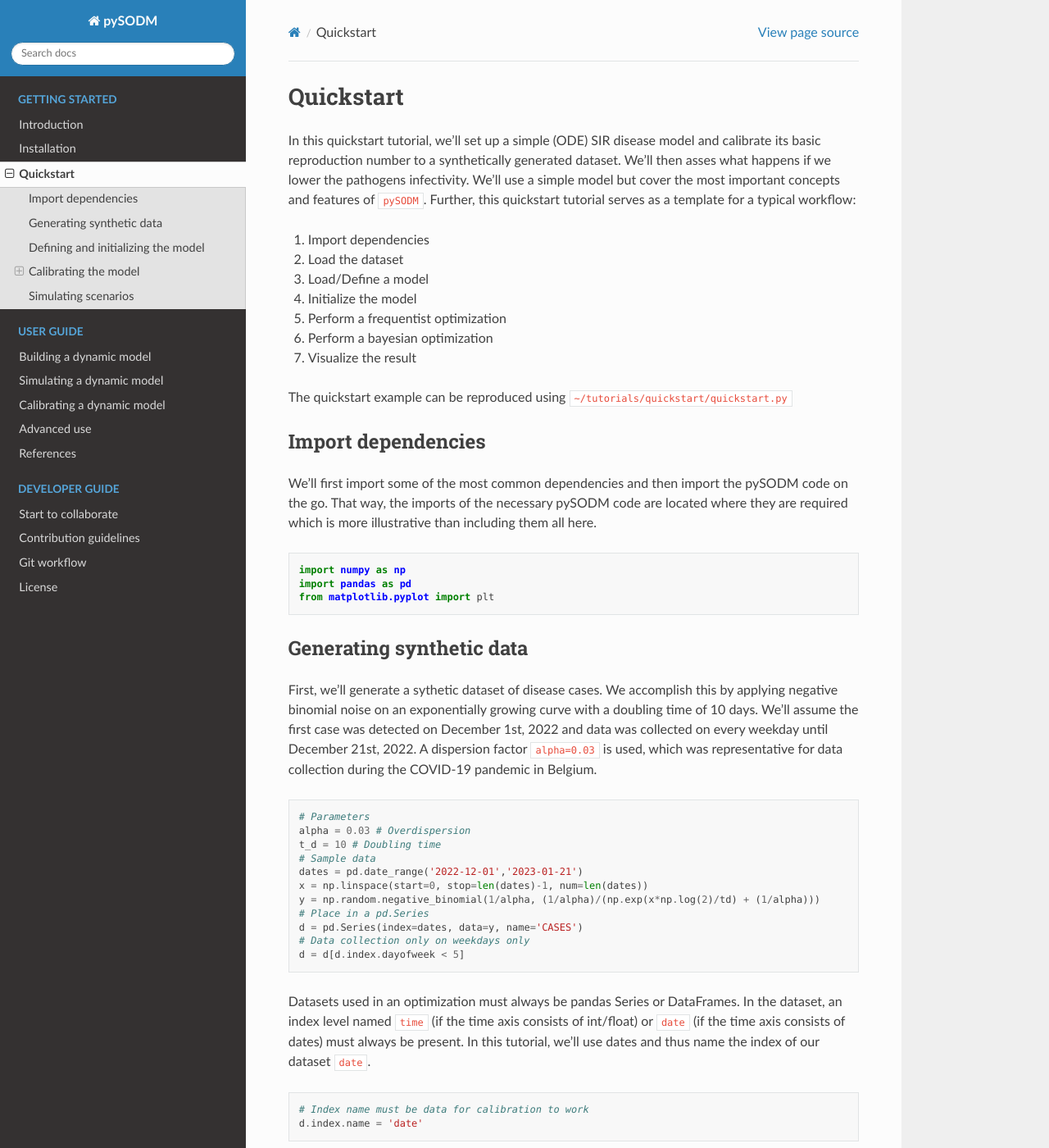
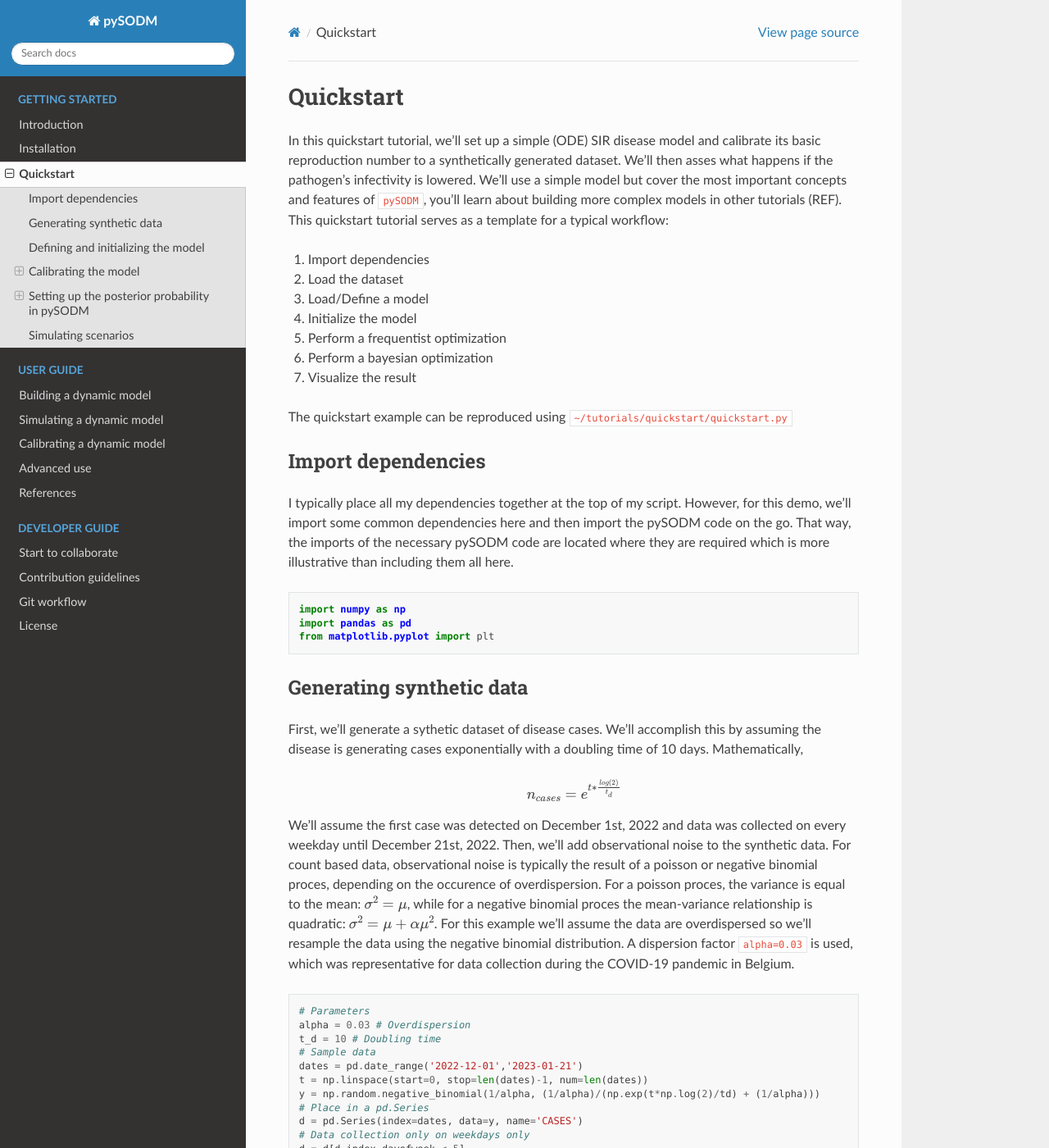
Before and after one commit to twallema/pySODM, a Sphinx documentation site: the page built from docs/quickstart.md, in a window 1280 px wide and 1400 px high. Shown: the whole window at 82% size. Built offline with Sphinx 7.4.7 and the Read the Docs theme 2.0.0, drawn with Linux system fonts in a browser that asks for light colours; some of the changed text lies outside the part shown.

Commit message:
changes to the docs

````diff
--- a/docs/quickstart.md
+++ b/docs/quickstart.md
@@ -1,6 +1,6 @@
 ## Quickstart
 
-In this quickstart tutorial, we'll set up a simple (ODE) SIR disease model and calibrate its basic reproduction number to a synthetically generated dataset. We'll then asses what happens if we lower the pathogens infectivity. We'll use a simple model but cover the most important concepts and features of `pySODM`. Further, this quickstart tutorial serves as a template for a typical workflow:
+In this quickstart tutorial, we'll set up a simple (ODE) SIR disease model and calibrate its basic reproduction number to a synthetically generated dataset. We'll then asses what happens if the pathogen's infectivity is lowered. We'll use a simple model but cover the most important concepts and features of `pySODM`, you'll learn about building more complex models in other tutorials (REF). This quickstart tutorial serves as a template for a typical workflow:
 1. Import dependencies
 2. Load the dataset
 3. Load/Define a model
@@ -13,7 +13,7 @@
 
 ### Import dependencies
 
-We'll first import some of the most common dependencies and then import the pySODM code on the go. That way, the imports of the necessary pySODM code are located where they are required which is more illustrative than including them all here.
+I typically place all my dependencies together at the top of my script. However, for this demo, we'll import some common dependencies here and then import the pySODM code on the go. That way, the imports of the necessary pySODM code are located where they are required which is more illustrative than including them all here.
 
 ```
 import numpy as np
@@ -23,7 +23,13 @@
 
 ### Generating synthetic data
 
-First, we'll generate a sythetic dataset of disease cases. We accomplish this by applying negative binomial noise on an exponentially growing curve with a doubling time of 10 days. We'll assume the first case was detected on December 1st, 2022 and data was collected on every weekday until December 21st, 2022. A dispersion factor `alpha=0.03` is used, which was representative for data collection during the COVID-19 pandemic in Belgium.
+First, we'll generate a sythetic dataset of disease cases. We'll accomplish this by assuming the disease is generating cases exponentially with a doubling time of 10 days. Mathematically,
+
+```{math}
+n_{cases} = e^{t * \frac{log(2)}{t_d}}
+```
+
+We'll assume the first case was detected on December 1st, 2022 and data was collected on every weekday until December 21st, 2022. Then, we'll add observational noise to the synthetic data. For count based data, observational noise is typically the result of a poisson or negative binomial proces, depending on the occurence of overdispersion. For a poisson proces, the variance is equal to the mean: {math}`\sigma^2 = \mu`, while for a negative binomial proces the mean-variance relationship is quadratic: {math}`\sigma^2 = \mu + \alpha \mu^2`. For this example we'll assume the data are overdispersed so we'll resample the data using the negative binomial distribution. A dispersion factor `alpha=0.03` is used, which was representative for data collection during the COVID-19 pandemic in Belgium.
 
 ```
 # Parameters
@@ -31,8 +37,8 @@
 t_d = 10 # Doubling time
 # Sample data
 dates = pd.date_range('2022-12-01','2023-01-21')
-x = np.linspace(start=0, stop=len(dates)-1, num=len(dates))
-y = np.random.negative_binomial(1/alpha, (1/alpha)/(np.exp(x*np.log(2)/td) + (1/alpha)))
+t = np.linspace(start=0, stop=len(dates)-1, num=len(dates))
+y = np.random.negative_binomial(1/alpha, (1/alpha)/(np.exp(t*np.log(2)/td) + (1/alpha)))
 # Place in a pd.Series
 d = pd.Series(index=dates, data=y, name='CASES')
 # Data collection only on weekdays only
@@ -50,14 +56,28 @@
 
 ### Defining and initializing the model
 
-We'll simulate an SIR model governed by the following set of [equations](https://medium.com/@shaliniharkar/sir-model-for-spread-of-disease-the-differential-equation-model-7e441e8636ab). The model has three states: 1) The number of individuals susceptible to the disease (S), 2) the number of infectious individuals (I), and 3) the number of removed individuals (R). The model has two parameters: 1) `beta`, the rate of transmission and, 2) `gamma`, the duration of infectiousness.
+In this demo we'll set up an SIR disease model governed by the following set of equations,
 
-To define the SIR model, first, the `ODEModel` class must be loaded from `~/src/models/base.by`. The `ODEModel` class is then passed on to our model class, which we conveniently name `ODE_SIR`. Inside our model class, we'll have to define the names of the model states and parameters, as well as an `integrate` function where the differentials are computed. There are some formatting requirements to the integrate function, which are checked upon model initialization,
+```{math}
+\begin{eqnarray}
+N &=& S + I + R, \\
+\frac{dS}{dt} &=& - \beta S (I/N), \\
+\frac{dI}{dt} &=& \beta S (I/N) - (1/\gamma)I, \\
+\frac{dR}{dt} &=& (1/\gamma)I,
+\end{eqnarray}
+```
+or schematically,
 
-1. The integrate function must be a static method (include `@staticmethod`)
-2. The integrate function must have the timestep `t` as its first input
-3. The timestep `t` is first followed by the states, then the parameters
-4. The integrate function must return a differential for every model state
+<img src="./_static/figs/quickstart_flowchart_SIR.png" width="400" />
+
+The model has three states: 1) The number of individuals susceptible to the disease (S), 2) the number of infectious individuals (I), and 3) the number of removed individuals (R). The model has two parameters: 1) `beta`, the rate of transmission and, 2) `gamma`, the duration of infectiousness.
+
+To define the SIR model, first, the `ODEModel` class must be loaded from `~/src/models/base.by`. The `ODEModel` class is then passed on to our model class, `ODE_SIR`. Inside our model class, we'll have to define the names of the model states and parameters, as well as an `integrate()` function where the differentials are computed. There are some formatting requirements to the integrate function, which are checked upon model initialization,
+
+1. The integrate function must have the timestep `t` as its first input
+2. The timestep `t` is first followed by the states, then the parameters in the correct order
+3. The integrate function must return a differential for every model state
+4. The integrate function must be a static method (include `@staticmethod`)
 
 ```
 # Import the ODEModel class
@@ -85,24 +105,26 @@
         return dS, dI, dR
 ```
 
-After defining our model, we'll initialize it by defining two dictionarys: 1) A dictionary containing the initial states of the model. 2) A dictionary containing the values of all model parameters. Note that we don't need to define the number of recovered individuals, undefined states are automatically filled with zeros.
+After defining our model, we'll initialize our model by supplying a dictionary of initial states and a dictionary of model parameters. In our example, we'll assume the disease spreads in a relatively small population of 1000 individuals (f.i. a university campus). At the start of the simulation we'll assume there is one "patient zero". We don't have to define the number of recovered individuals as undefined states are automatically set to zero by pySODM.
 
 ```
 model = ODE_SIR(states=init_states={'S': 1000, 'I': 1}, parameters={'beta': 0.35, 'gamma': 5})
 ```
 
-Initializing the model starts a series of input checks on the initial states, parameters and the model class which should prevent the most common mistakes. We can then easily simulate the model using the `sim()` method of the `ODEModel` class. In the example below, dates are used as coordinates of the time axis.
+Initializing the model starts a series of input checks on the initial states, parameters and the model class which should prevent the most common mistakes during initialization. If you manage to break the code by slipping some input through the checks resulting in cryptic errors, please let me know by creating a [New issue](https://github.com/twallema/pySODM/issues/new/choose).
+
+After initializing the model, we can easily simulate the model using the `sim()` method of the `ODEModel` class. In the example below, dates are used as coordinates of the time axis.
 
 ```
 # Extract start- and enddate of dataset
 start_date = d.index.min()
 end_date = d.index.max()
 
-# Simulate the model
+# Simulate the model from the start of data collection to 100 days past data collection
 out = model.sim([start_date, end_date+pd.Timedelta(days=100)])
 
 # Visualize the result
-fig,ax=plt.subplots(figsize=(12,3))
+fig,ax=plt.subplots(figsize=(12,4))
 ax.plot(out['date'], out['S'], color='green', label='Susceptible')
 ax.plot(out['date'], out['I'], color='red', label='Infectious')
 ax.plot(out['date'], out['R'], color='black', label='Removed')
@@ -112,32 +134,48 @@
 plt.close()
 ```
 
-![SIR](/_static/figs/quickstart_SIR.png)
+![SIR_date](/_static/figs/quickstart_SIR_date.png)
 
-The `sim()` method can also be run with timesteps as coordinates of the time axis (int/float).
+The `sim()` method can also be run with timesteps as coordinates of the time axis (int/float). By convention, the name of the time axis in the `xarray` output is equal to `date` when using dates and `time` when using timesteps.
 ```
-# Simulate from t=0 until t=100
-out = model.sim([0, 100])
-# Is equivalent to
-out = model.sim(100)
+# Simulate from t=0 until t=121
+out = model.sim([0, 121])
+
+# Is equivalent to:
+out = model.sim(121)
+
+# But now the time axis is named 'time'
+fig,ax=plt.subplots(figsize=(12,4))
+ax.plot(out['time'], out['S'], color='green', label='Susceptible')
+ax.plot(out['time'], out['I'], color='red', label='Infectious')
+ax.plot(out['time'], out['R'], color='black', label='Removed')
+ax.xaxis.set_major_locator(plt.MaxNLocator(3))
+ax.legend()
+plt.show()
+plt.close()
 ```
-By convention, the name of the time axis in the `xarray` output is equal to `date` when using dates and `time` when using timesteps. The user can acces the integration methods and relative tolerance of `scipy.solve_ivp()` by supplying the `method` and `rtol` arguments to the `sim()` function. The user can determine the output timestep frequency by changing the optional `output_timestep` argument.
+
+![SIR_time](/_static/figs/quickstart_SIR_time.png)
+
+The user can acces the integration methods and relative tolerance of `scipy.solve_ivp()` by supplying the `method` and `rtol` arguments to the `sim()` function. The user can determine the output timestep frequency by changing the optional `output_timestep` argument. For more info, check out the docstring of the `sim()` function.
 
 ### Calibrating the model
 
-#### Setting up the objective function
+#### The posterior probability
 
-Before commencing the optimization we must instruct our computer what deviations between the data and model prediction are allowed, and this is referred to as an objective function. We will attempt to maximize the posterior probability, which is the probability of our model's parameters in light of the data. It contrasts with the likelihood function, which is the probability of the data given the model's parameters. The two are related as follows by Bayes' theorem,
+Before we can have our computer find a set of model parameters that aligns the model with the data, we must instruct it what deviations between the data and model prediction are allowed, and this is referred to as an *objective function*. pySODM contains the necessary tools to setup an appropriate error function for optimization in its `log_posterior_probability` class (resides in `~/src/pySODM/optimization/objective_functions.py`).
 
-$$ p (\theta | data) = \frac{p(data | \theta) p(\theta)}{p(data)} $$
+In what follows we will set up and attempt to maximize the posterior probability {math}`p(\theta | data)`, which is is the probability of our model's parameters in light of the data. It contrasts with the likelihood function {math}`p(data | \theta)`, which is the probability of the data given the model's parameters. The two are related as follows by Bayes' theorem,
 
-Here, p(data) is used for normalization and can be forgotten for all practical purposes. What is important is that the posterior probability $p(\theta | data)$ is proportional to the product of the Likelihood $p(data | \theta)$ times the parameter Prior probability $p(\theta)$. We'll actually attempt to maximize the logarithm of the posterior probability, which is equal to the sum of the logarithm of the prior probability and the logarithm of the likelihood.
+$$ p (\theta | data) = \frac{p(data | \theta) p(\theta)}{p(data)}. $$
 
-The choice of priors and likelihoods.
+Here, {math}`p(data)` is used for normalization and can be forgotten for all practical purposes. {math}`p(\theta)` is referred to as the prior probability of the model parameters and contains any prior beliefs about the probability density distribution of the parameters {math}`\theta`. Most of the times, uniform prior probabilities are used to constraint the parameter values to physical/likely regions of the parameter space. What is really important to remember is that the posterior probability {math}`p(\theta | data)` is proportional to the product of the likelihood {math}`p(data | \theta)` times the parameter prior probability {math}`p(\theta)`. Given that we'll actually maximize the logarithm of the posterior probability, the log posterior probability is computed as the sum of the logarithm of the prior probability and the logarithm of the likelihood. For an introduction to Bayesian inference, I recommend reading the following [article](https://towardsdatascience.com/a-gentle-introduction-to-bayesian-inference-6a7552e313cb).
 
-To gain some further insights in bayesian inference with `emcee`, I highly recommend recommend checking out the following [emcee tutorial](https://emcee.readthedocs.io/en/stable/tutorials/line/). For an introduction to Bayesian inference, I recommend reading the following [article](https://towardsdatascience.com/a-gentle-introduction-to-bayesian-inference-6a7552e313cb).
+#### Choosing an appropriate prior function
 
-The example below.
+#### Choosing an appropriate likelihood function
+
+### Setting up the posterior probability in pySODM
 
 ```
 #########################
````
Also changed, not shown: docs/_static/figs/quickstart_SIR_date.png (renamed from docs/_static/figs/quickstart_SIR.png), docs/_static/figs/quickstart_SIR_time.png (added), docs/_static/figs/quickstart_flowchart_SIR.png (added), docs/introduction.md (line endings or trailing spaces).
